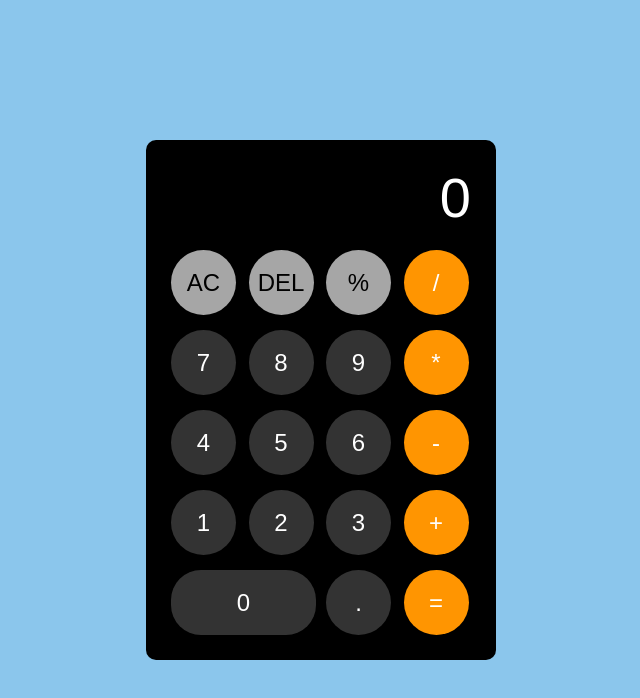
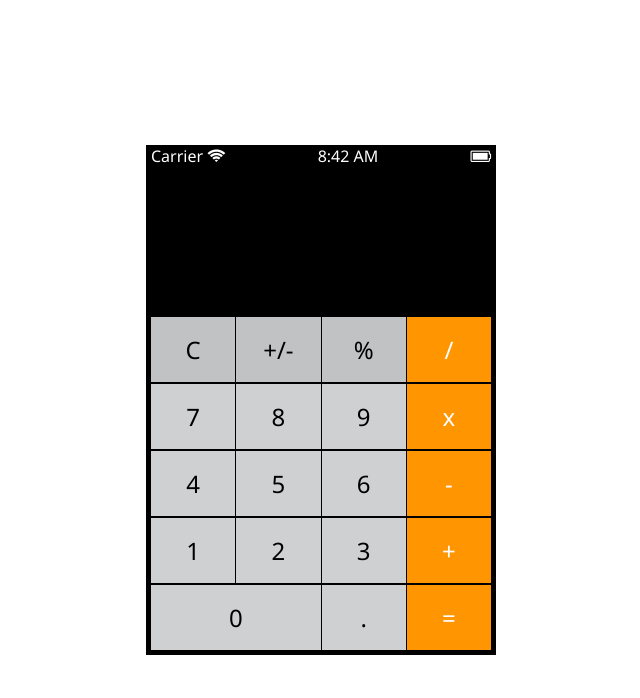
Before and after one commit to AdityaJRDev/calculator-html-css, a plain HTML site: page index.html in a window 1280 px wide. Shown: the whole page, without its empty margins (319-959 px from the left). Drawn offline with Linux system fonts and the light colour scheme.

Commit message:
Updated the design

```diff
--- a/index.html
+++ b/index.html
@@ -3,21 +3,32 @@
     <head>
         <title>Calculator</title>
         <link rel="stylesheet" href="styles.css">
+        <link rel="stylesheet" href="https://cdnjs.cloudflare.com/ajax/libs/font-awesome/4.7.0/css/font-awesome.min.css">
     </head>
     <body>
         <div class="container">
-            <div class="calc-text">
-                <p name="user-input" id="user-input">0</p>
+            <div class="notification">
+                <div class="notification-element">
+                    Carrier
+                    <i class="fa fa-wifi"></i>
+                </div>
+                <div class="notification-element">
+                    8:42 AM
+                </div>
+                <div class="notification-element">
+                    <i class="fa fa-battery-full"></i>
+                </div>
             </div>
+
             <div class="calc-keys">
-                <button type="button" class="key-others operations">AC</button>
-                <button type="button" class="key-others operations">DEL</button>
+                <button type="button" class="key-others operations">C</button>
+                <button type="button" class="key-others operations">+/-</button>
                 <button type="button" class="key-others operations">%</button>
                 <button type="button" class="key-operate operations">/</button>
                 <button type="button" class="numbers">7</button>
                 <button type="button" class="numbers">8</button>
                 <button type="button" class="numbers">9</button>
-                <button type="button" class="key-operate operations">*</button>
+                <button type="button" class="key-operate operations">x</button>
                 <button type="button" class="numbers">4</button>
                 <button type="button" class="numbers">5</button>
                 <button type="button" class="numbers">6</button>
--- a/styles.css
+++ b/styles.css
@@ -1,51 +1,46 @@
 * {
     margin: 0;
     padding: 0;
-    font-family: Arial, Helvetica, sans-serif;
+    font-family: 'Segoe UI', Tahoma, Geneva, Verdana, sans-serif;
     box-sizing: border-box;
 }
 
 body {
-    background-color: #8bc6ec;
+    background-color: white;
     min-height: 100vh;
     display: flex;
     align-items: center;
     justify-content: center;
 }
 
+.notification {
+    color: #fff;
+    display: inline-block;
+    display: flex;
+    flex-direction: row;
+    justify-content: space-between;
+    padding-bottom: 150px;
+}
+
+.notification-element {
+    display: block;
+}
+
 .container {
     background: #000000;
-    padding: 25px;
+    padding-left: 5px;
+    padding-bottom: 5px;
+    padding-right: 5px;
     width: 350px;
-    border-radius: 10px;
-}
-
-.calc-text {
-    margin-bottom: 20px;
-    padding-left: 5px;
-}
-
-.calc-text p {
-    width: 100%;
-    font-size: 3.5rem;
-    text-align: end;
-    background: transparent;
-    color: #fff;
-    border: none;
-    outline: none;
-    word-wrap: break-word;
-    word-break: break-all;
 }
 
 button {
-    background: #333333;
-    color: #fff;
+    background: #cfd0d2;
+    color: black;
     font-size: 1.5rem;
     border: none;
-    border-radius: 70%;
     cursor: pointer;
     height: 65px;
-    width: 65px;
 }
 
 button:active,
@@ -56,21 +51,21 @@ button:focus {
 .calc-keys {
     display: grid;
     grid-template-columns: repeat(4, 1fr);
-    grid-row-gap: 15px;
-    grid-column-gap: 10px;
+    grid-row-gap: 2px;
+    grid-column-gap: 1px;
 }
 
 .key-zero {
     grid-column: span 2;
     width: 100%;
-    border-radius: 30px;
 }
 
 .key-operate {
     background: #ff9501;
+    color: #fff;
 }
 
 .key-others {
-    background: #a6a6a6;
+    background: #c1c2c4;
     color: #000000;
 }
```
